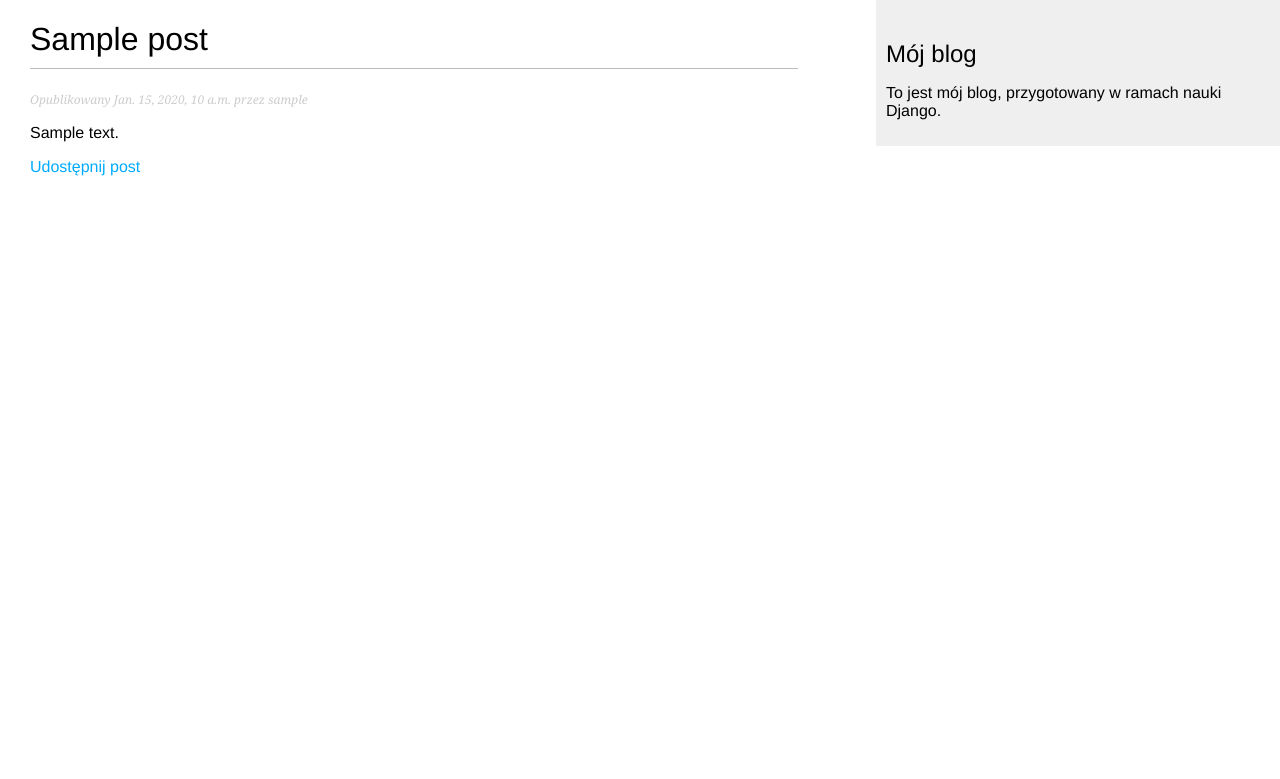
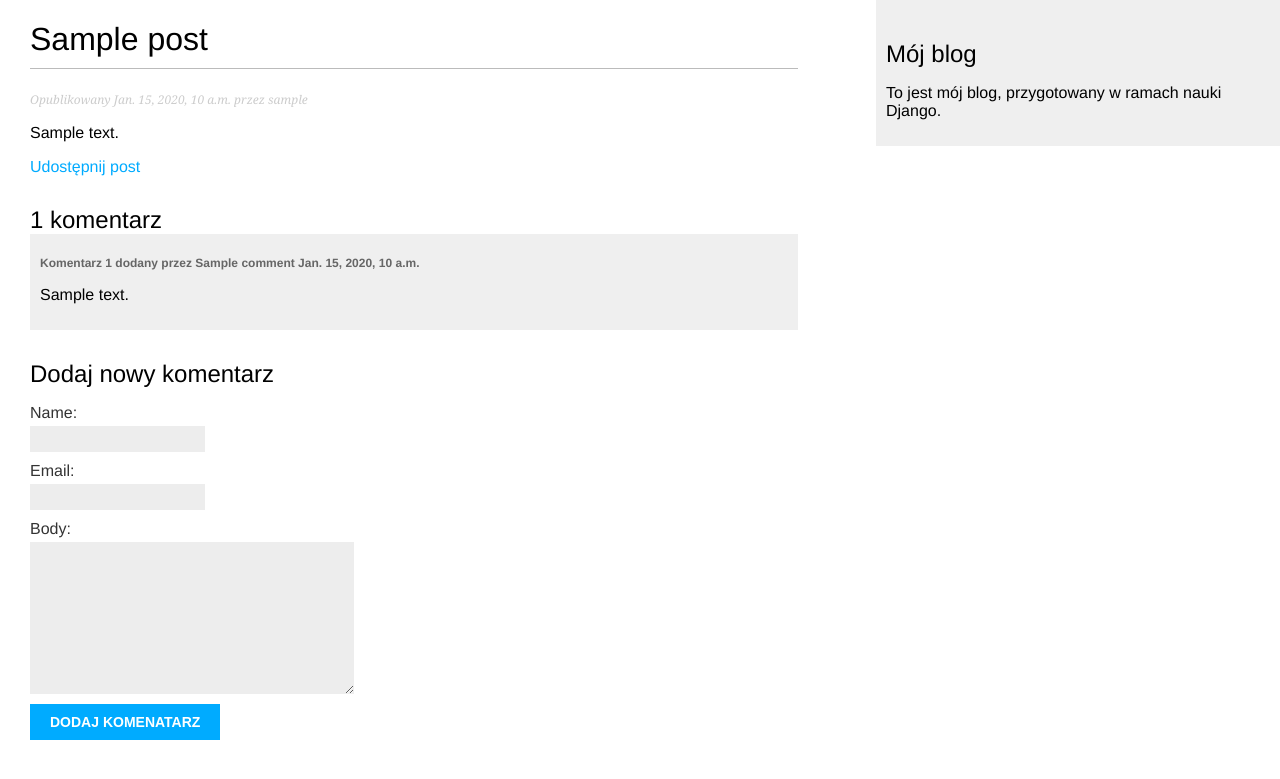
Before and after one commit to efefre/blog, a Django app: a page that uses blog/templates/blog/post/detail.html in a window 1280 px wide. Shown: the top 779 px of the page. Run offline with Django 3.2, Linux system fonts and the light colour scheme; tables that the repository leaves empty hold one stand-in row (values such as "Sample post").

Commit message:
Comments in posts

```diff
--- a/blog/forms.py
+++ b/blog/forms.py
@@ -1,4 +1,5 @@
 from django import forms
+from .models import Comment
 
 
 class EmailPostForm(forms.Form):
@@ -6,3 +7,9 @@
     email = forms.EmailField()
     to = forms.EmailField()
     comments = forms.CharField(required=False, widget=forms.Textarea)
+
+
+class CommentForm(forms.ModelForm):
+    class Meta:
+        model = Comment
+        fields = ('name', 'email', 'body')
--- a/blog/models.py
+++ b/blog/models.py
@@ -41,3 +41,20 @@
                                                  self.publish.strftime('%m'),
                                                  self.publish.strftime('%d'),
                                                  self.slug])
+
+
+class Comment(models.Model):
+    post = models.ForeignKey(Post, related_name='comments')
+    name = models.CharField(max_length=80)
+    email = models.EmailField()
+    body = models.TextField()
+    created = models.DateTimeField(auto_now_add=True)
+    updated = models.DateTimeField(auto_now=True)
+    active = models.BooleanField(default=True)
+
+    class Meta:
+        ordering = ('created',)
+
+    def __str__(self):
+        return 'Komentarz dodany przez {} dla posta {}'\
+                .format(self.name, self.post)
--- a/blog/templates/blog/post/detail.html
+++ b/blog/templates/blog/post/detail.html
@@ -15,4 +15,34 @@
             Udostępnij post
         </a>
     </p>
+
+    {% with comments.count as total_comments %}
+    <h2>
+        {{ total_comments}} komentarz{{ total_comments|pluralize:"y" }}
+    </h2>
+    {% endwith %}
+
+    {% for comment in comments %}
+        <div class="comment">
+            <p class="info">
+                Komentarz {{forloop.counter}}  dodany przez {{ comment.name }}
+                {{ comment.created }}
+            </p>
+            {{ comment.body|linebreaks }}
+        </div>
+    {% empty %}
+        <p>Nie ma jeszcze żadnych komentarz.</p>
+    {% endfor %}
+
+    {% if new_comment_success %}
+        <h2>Twój komentarz został dodany.</h2>
+    {% else %}
+        <h2>Dodaj nowy komentarz</h2>
+        <form action="." method="POST">
+            {{ comment_form.as_p }}
+            {% csrf_token %}
+            <p><input type="submit" value="Dodaj komenatarz"></p>
+        </form>
+    {% endif %}
+
 {% endblock %}
--- a/blog/views.py
+++ b/blog/views.py
@@ -3,7 +3,7 @@
 from django.core.mail import send_mail
 from . import models  # other version: from .models import Post
 from django.views.generic import ListView
-from .forms import EmailPostForm
+from .forms import EmailPostForm, CommentForm
 
 
 # Create your views here.
@@ -34,8 +34,23 @@
                              publish__month=month,
                              publish__day=day)
 
+    comments = post.comments.filter(active=True)
+    new_comment_success = False
+    if request.method == 'POST':
+        comment_form = CommentForm(data=request.POST)
+        if comment_form.is_valid():
+            new_comment = comment_form.save(commit=False)
+            new_comment.post = post
+            new_comment.save()
+            new_comment_success = True
+    else:
+        comment_form = CommentForm()
+
     return render(request, 'blog/post/detail.html',
-                  {'post': post})
+                  {'post': post,
+                   'comments': comments,
+                   'comment_form': comment_form,
+                   'new_comment_success': new_comment_success})
 
 
 def post_share(request, post_id):
```
Also changed, not shown: blog/admin.py (+13 -4 lines), blog/migrations/0002_comment.py (added).
